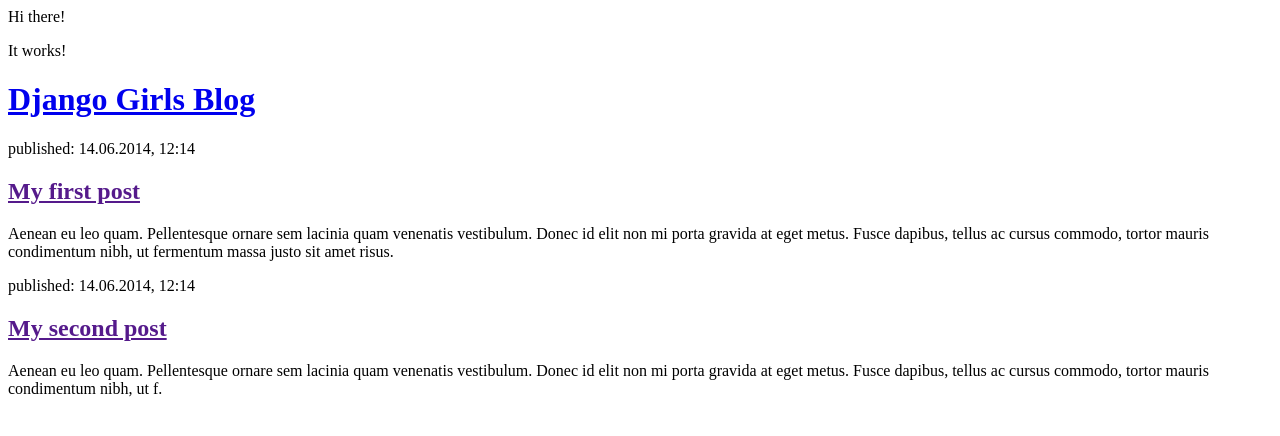
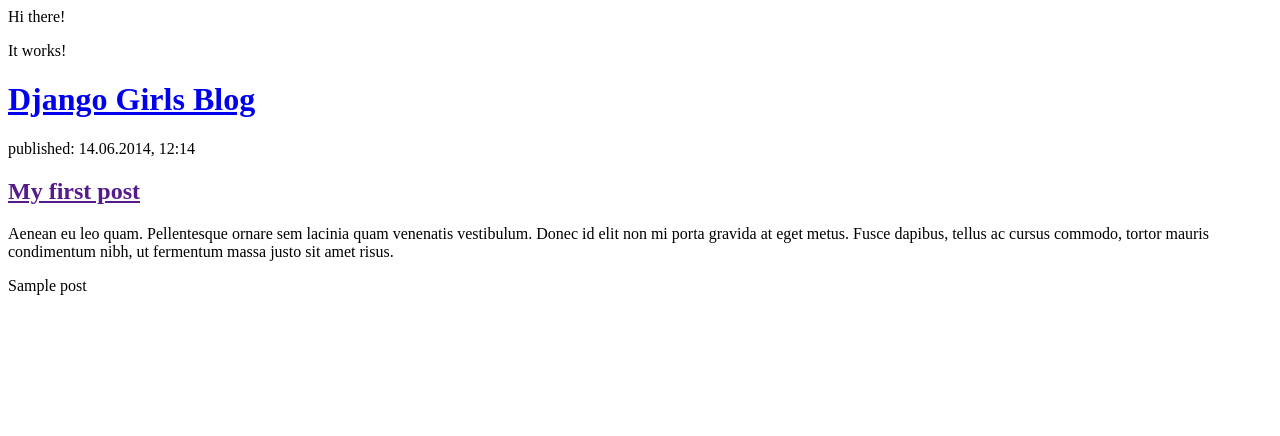
Before and after one commit to NataliiaKinash/my-first-blog, a Django app: template blog/templates/blog/post_list.html in a window 1280 px wide. Shown: the top 436 px of the page. Run offline with Django 3.2, Linux system fonts and the light colour scheme; the template is opened without the code that fills it: values that come from a table or form of the project are taken from there, others are empty; tables that the repository leaves empty hold one stand-in row (values such as "Sample post").

Commit message:
Changed typo in the published_date field

```diff
--- a/blog/models.py
+++ b/blog/models.py
@@ -7,7 +7,7 @@
     title = models.CharField(max_length=200)
     text = models.TextField()
     created_date = models.DateTimeField(default=timezone.now)
-    published_data = models.DateTimeField(blank=True, null=True)
+    published_date = models.DateTimeField(blank=True, null=True)
 
     def publish(self):
         self.published_date = timezone.now()
--- a/blog/templates/blog/post_list.html
+++ b/blog/templates/blog/post_list.html
@@ -16,9 +16,10 @@
        </div>
 
        <div>
-           <p>published: 14.06.2014, 12:14</p>
-           <h2><a href="">My second post</a></h2>
-           <p>Aenean eu leo quam. Pellentesque ornare sem lacinia quam venenatis vestibulum. Donec id elit non mi porta gravida at eget metus. Fusce dapibus, tellus ac cursus commodo, tortor mauris condimentum nibh, ut f.</p>
+         {% for post in posts %}
+         {{ post }}
+         {% endfor %}
+
        </div>
 </body>
 </html>
--- a/blog/views.py
+++ b/blog/views.py
@@ -1,4 +1,7 @@
 from django.shortcuts import render
+from django.utils import timezone
+from .models import Post
 
 def post_list(request):
-    return render(request, 'blog/post_list.html', {})
+    posts = Post.objects.filter(published_date__lte=timezone.now()).order_by('published_date')
+    return render(request, 'blog/post_list.html', {'posts':posts})
```
Also changed, not shown: blog/migrations/0002_auto_20190204_0820.py (added).
